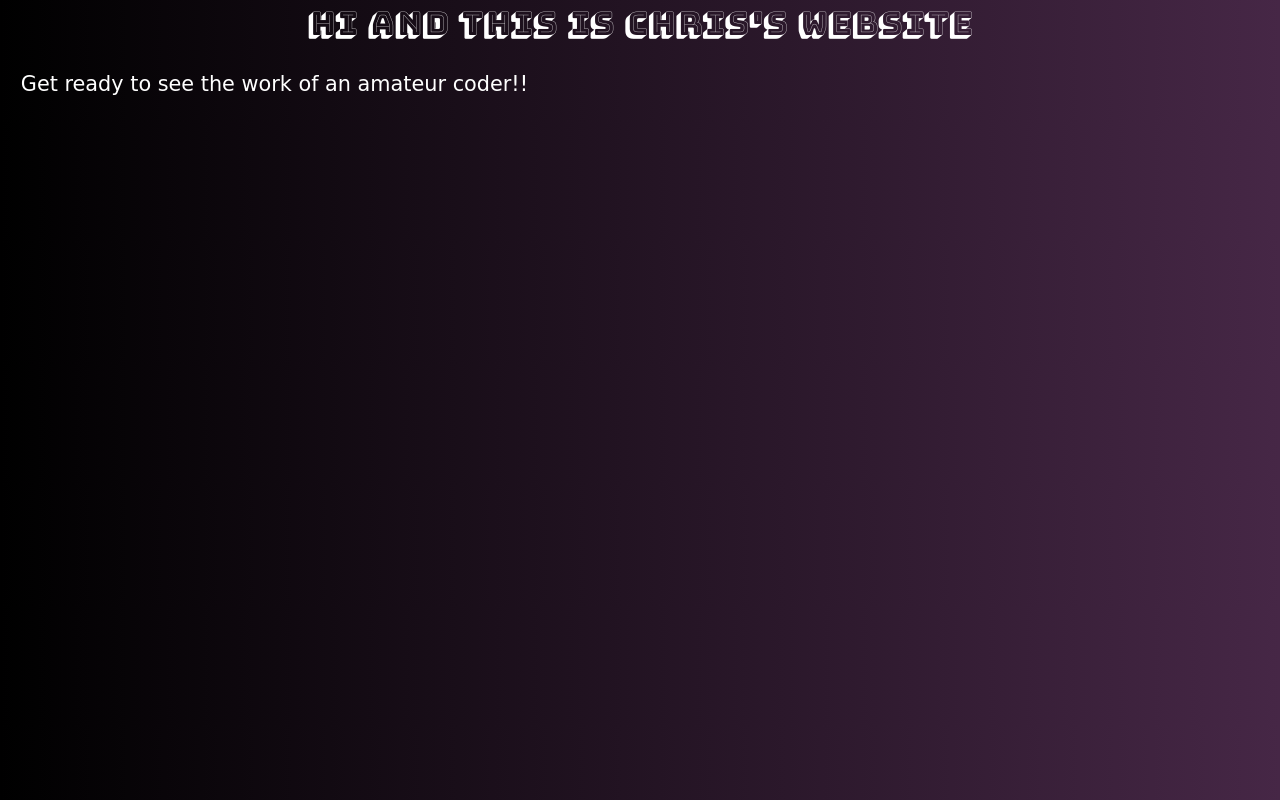
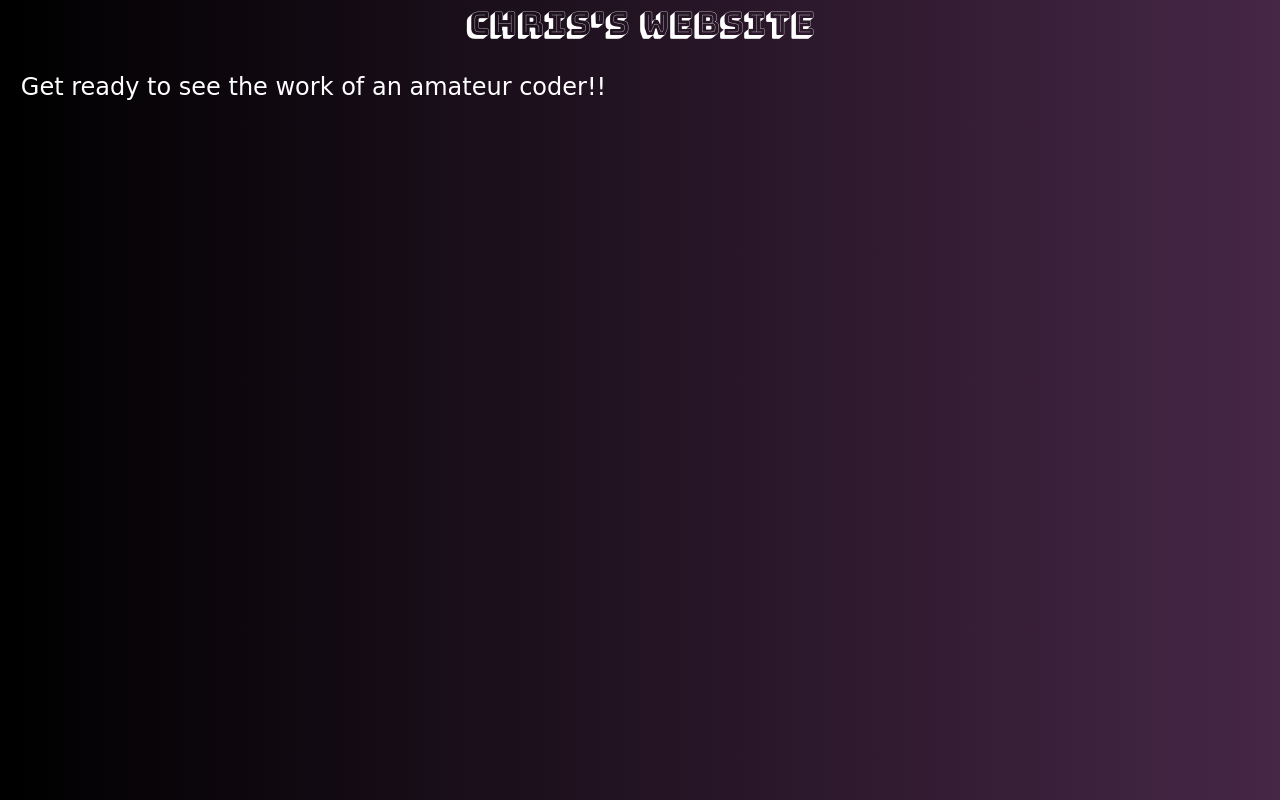
Before and after one commit to chrisanil/My-Website, a plain HTML site: page index.html in a window 1280 px wide. Drawn offline with nearby package versions, Linux system fonts and the light colour scheme; a web font is replaced by a local one.

Commit message:
Changed title to Chris's Website

```diff
--- a/index.html
+++ b/index.html
@@ -8,7 +8,7 @@
     <script src="https://cdn.tailwindcss.com"></script>
 </head>
 <body class="back">
-    <h1 class="title"> Hi and this is Chris's website</h1>
+    <h1 class="title">Chris's website</h1>
     <h2 class="first">Get ready to see the work of an amateur coder!!</h2>
 </body>
 </html>
--- a/main.css
+++ b/main.css
@@ -11,7 +11,7 @@
 .first{
     color: rgb(255, 255, 255);
     font-family: "Handjet", cursive;
-    font-size: 1.3rem;
+    font-size: 1.5rem;
     padding: 1.3rem;
 }
 .back{
```
